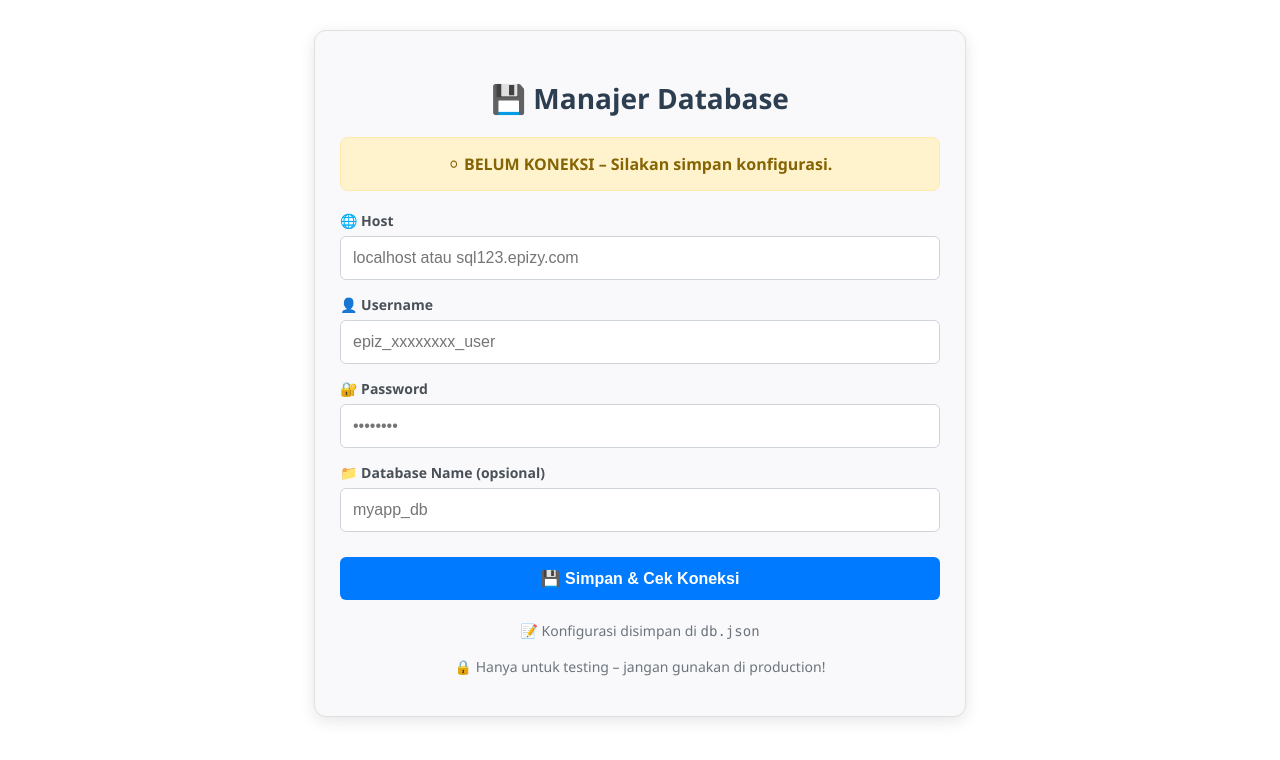
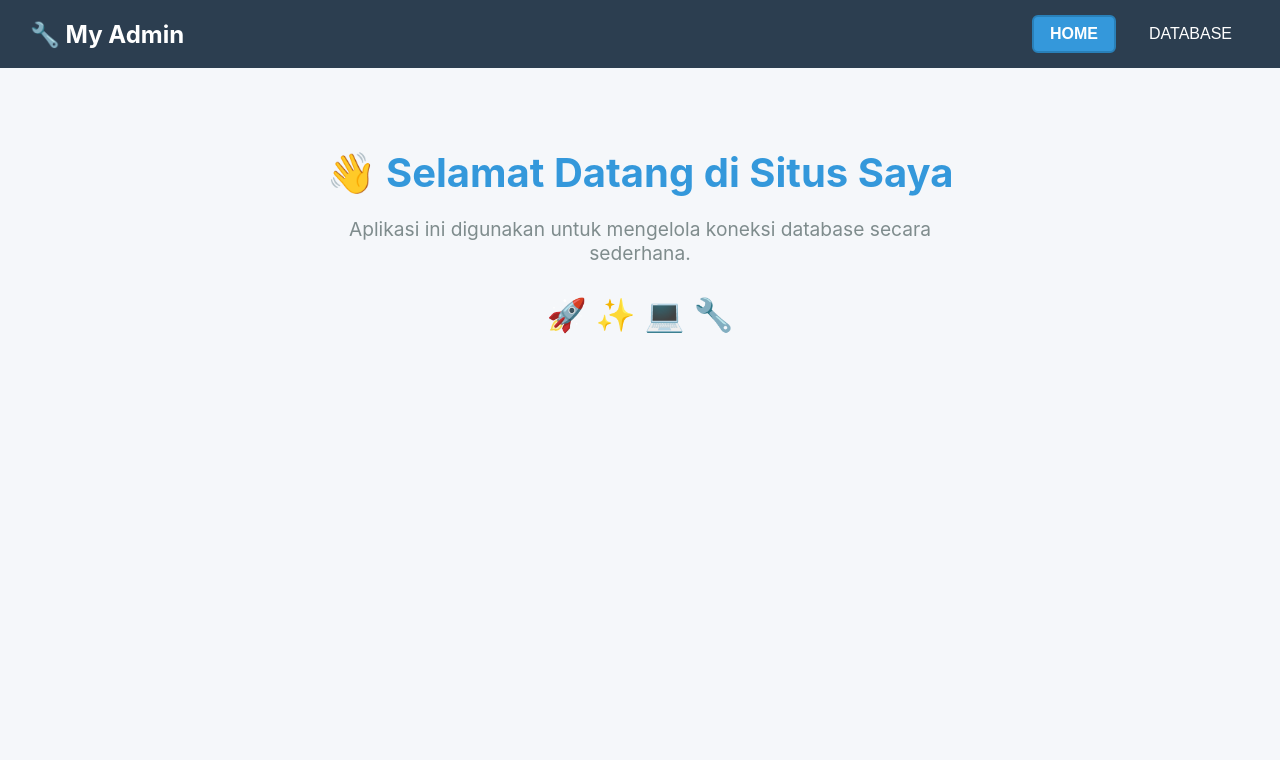
Before and after one commit to shin-meiri/main, a React (Create React App) app: page / in a window 1280 px wide. Shown: the top 760 px of the page. Built offline with nearby package versions, Linux system fonts and the light colour scheme; no server answers.

Commit message:
Update App.js

```diff
--- a/src/App.js
+++ b/src/App.js
@@ -1,11 +1,88 @@
-import DBForm from './components/DBForm';
+// src/App.js
+import React, { useState } from 'react';
+import Home from './components/Home';
+import DbForm from './components/DbForm'; // Ganti sesuai nama komponen kamu
+import './App.css';
 
 function App() {
+  const [activePage, setActivePage] = useState('home'); // default: home
+
   return (
     <div className="App">
-      <DBForm />
+      {/* Navbar */}
+      <nav style={styles.nav}>
+        <div style={styles.navTitle}>🔧 My Admin</div>
+        <div style={styles.navLinks}>
+          <button
+            onClick={() => setActivePage('home')}
+            style={activePage === 'home' ? styles.navBtnActive : styles.navBtn}
+          >
+            HOME
+          </button>
+          <button
+            onClick={() => setActivePage('database')}
+            style={activePage === 'database' ? styles.navBtnActive : styles.navBtn}
+          >
+            DATABASE
+          </button>
+        </div>
+      </nav>
+
+      {/* Konten */}
+      <main style={styles.main}>
+        {activePage === 'home' && <Home />}
+        {activePage === 'database' && <DbForm />}
+      </main>
     </div>
   );
 }
 
+// === STYLES ===
+const styles = {
+  nav: {
+    display: 'flex',
+    justifyContent: 'space-between',
+    alignItems: 'center',
+    backgroundColor: '#2c3e50',
+    padding: '15px 30px',
+    color: 'white',
+    boxShadow: '0 2px 10px rgba(0,0,0,0.1)'
+  },
+  navTitle: {
+    fontSize: '1.5em',
+    fontWeight: 'bold'
+  },
+  navLinks: {
+    display: 'flex',
+    gap: '15px'
+  },
+  navBtn: {
+    background: 'transparent',
+    color: 'white',
+    border: '2px solid transparent',
+    padding: '8px 16px',
+    fontSize: '1em',
+    cursor: 'pointer',
+    borderRadius: '6px',
+    transition: 'all 0.3s'
+  },
+  navBtnActive: {
+    background: '#3498db',
+    color: 'white',
+    border: '2px solid #2980b9',
+    padding: '8px 16px',
+    fontSize: '1em',
+    cursor: 'pointer',
+    borderRadius: '6px',
+    fontWeight: 'bold'
+  },
+  main: {
+    minHeight: 'calc(100vh - 80px)',
+    backgroundColor: '#f5f7fa',
+    padding: '30px 20px',
+    display: 'flex',
+    justifyContent: 'center'
+  }
+};
+
 export default App;
```
